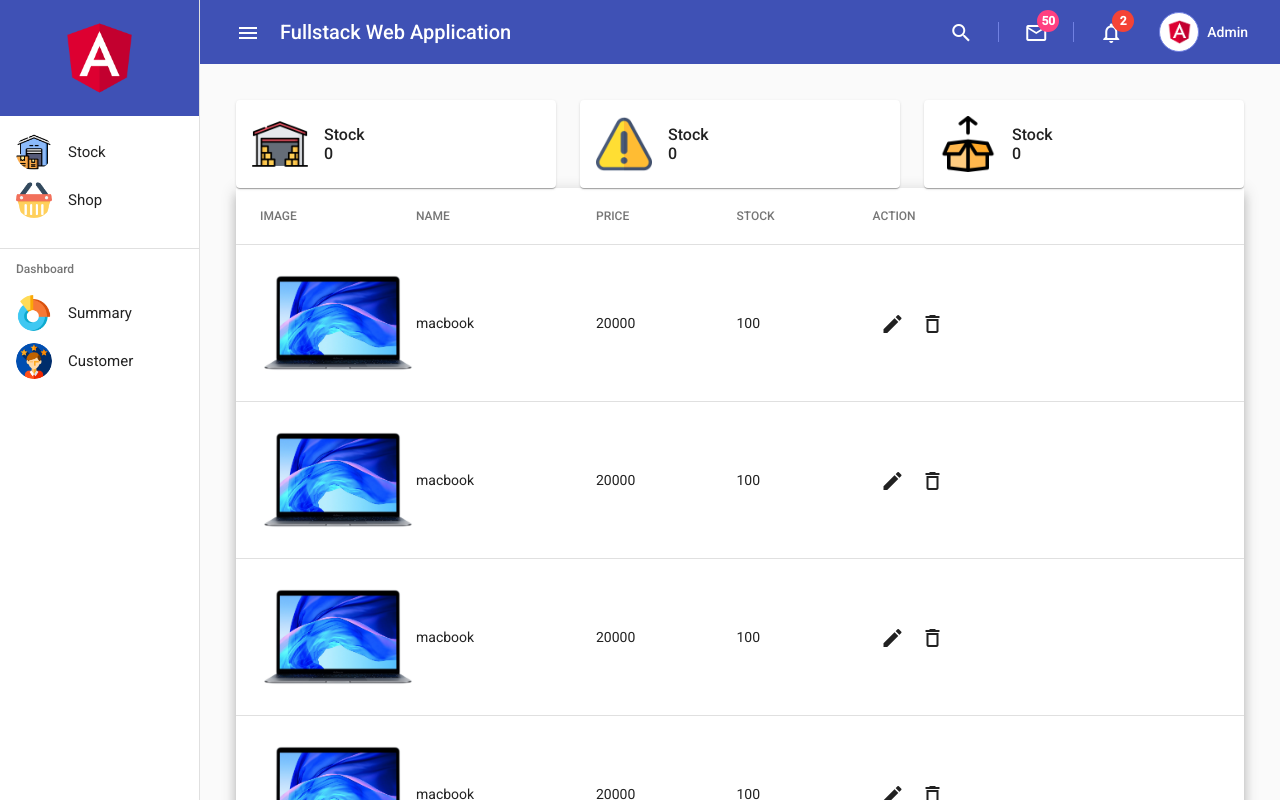
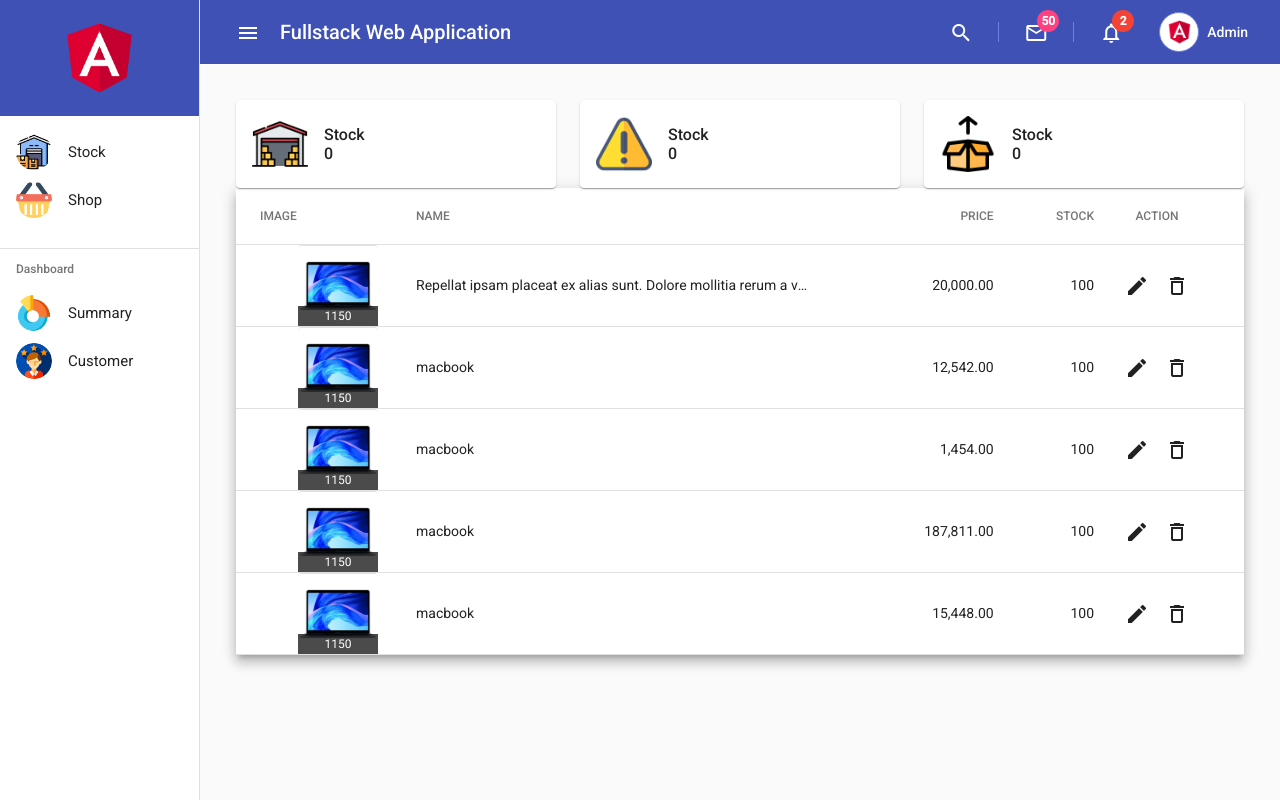
Before and after one commit to iiimomoniii/Intro-fullstack-frontend, an Angular app: page /stock in a window 1280 px wide. Built offline with nearby package versions, Linux system fonts and the light colour scheme.

Commit message:
edit stock => datatable
pipe number : '1.2-2' => 0.00 |
text-truncate increase text length

```diff
--- a/src/app/components/menus/stock/stock-home/stock-home.component.html
+++ b/src/app/components/menus/stock/stock-home/stock-home.component.html
@@ -1,7 +1,10 @@
 <div class="row">
   <div class="col-md-4">
     <mat-card class="d-flex align-items-center">
+
       <img src="assets/images/icons/warehouse.png" alt="" class="icon me-3">
+
+
       <div class="d-dlex flex-column">
         <div class="h6 mb-0">Stock</div>
         <div class="h6 mb-0">0</div>
@@ -28,31 +31,37 @@
   </div>
 </div>
 
+<!-- table -->
 <table mat-table [dataSource]="dataSource" class="mat-elevation-z8 w-100">
 
   <ng-container matColumnDef="image">
     <th mat-header-cell *matHeaderCellDef class="text-uppercase"> Image </th>
-    <td mat-cell *matCellDef="let data"><img [src]="data.image" class="img-fluid rounded-top" alt=""></td>
+    <td mat-cell *matCellDef="let data">
+      <div class="over-lay mx-auto d-block border-top border-left border-right rounded-top">
+        <img [src]="data.image" class="img-fluid bg-light rounded-top" alt="">
+        <div class="over-lay-text text-center mat-small">1150</div>
+      </div>
+    </td>
   </ng-container>
 
   <ng-container matColumnDef="name">
     <th mat-header-cell *matHeaderCellDef class="text-uppercase"> Name </th>
-    <td mat-cell *matCellDef="let data"> {{ data.name}} </td>
+    <td mat-cell *matCellDef="let data" class="text-truncate"> {{ data.name}} </td>
   </ng-container>
 
   <ng-container matColumnDef="price">
-    <th mat-header-cell *matHeaderCellDef class="text-uppercase"> Price </th>
-    <td mat-cell *matCellDef="let data"> {{ data.price }} </td>
+    <th mat-header-cell *matHeaderCellDef class="text-uppercase text-end"> Price </th>
+    <td mat-cell *matCellDef="let data" class="text-end"> {{ data.price | number : '1.2-2' }} </td>
   </ng-container>
 
   <ng-container matColumnDef="stock">
-    <th mat-header-cell *matHeaderCellDef class="text-uppercase"> Stock </th>
-    <td mat-cell *matCellDef="let data"> {{ data.stock }} </td>
+    <th mat-header-cell *matHeaderCellDef class="text-uppercase text-end"> Stock </th>
+    <td mat-cell *matCellDef="let data" class="text-end"> {{ data.stock | number }} </td>
   </ng-container>
 
   <ng-container matColumnDef="action">
-    <th mat-header-cell *matHeaderCellDef class="text-uppercase"> Action </th>
-    <td mat-cell *matCellDef="let data">
+    <th mat-header-cell *matHeaderCellDef class="text-uppercase text-center"> Action </th>
+    <td mat-cell *matCellDef="let data" class="text-center">
       <button mat-icon-button>
         <mat-icon>edit_outline</mat-icon>
       </button>
@@ -66,3 +75,4 @@
   <tr mat-header-row *matHeaderRowDef="displayedColumns"></tr>
   <tr mat-row *matRowDef="let row; columns: displayedColumns;"></tr>
 </table>
+<!-- table -->
--- a/src/app/components/menus/stock/stock-home/stock-home.component.scss
+++ b/src/app/components/menus/stock/stock-home/stock-home.component.scss
@@ -10,5 +10,31 @@ td.mat-column-image {
 
 th.mat-column-name,
 td.mat-column-name {
-    width: 180px;
+    max-width: 150px;
 }
+
+th.mat-column-action,
+td.mat-column-action {
+    width: 150px;
+}
+
+
+.over-lay{
+    position: relative;
+    width: 80px;
+}
+
+.over-lay>img{
+    height: 80px;
+    object-fit: cover;
+}
+
+.over-lay-text {
+    background-color: #000;
+    position: absolute;
+    bottom: 0;
+    left: 0;
+    color: #fff;
+    opacity: 0.7;
+    width: 100%;
+}
--- a/src/app/components/menus/stock/stock-home/stock-home.component.ts
+++ b/src/app/components/menus/stock/stock-home/stock-home.component.ts
@@ -23,7 +23,7 @@ export class StockHomeComponent implements OnInit {
 
     const dummy: Product[] = [
      {
-      name : "macbook",
+      name : "Repellat ipsam placeat ex alias sunt. Dolore mollitia rerum a veritatis consectetur hic veniam. Ipsam reprehenderit itaque fugit accusamus culpa libero et qui. Quia ipsum et facere. Quos eveniet itaque sequi cupiditate.",
       stock : 100,
       price : 20000,
       image: "assets/images/products/macbook.jpg"
@@ -31,25 +31,25 @@ export class StockHomeComponent implements OnInit {
      {
       name : "macbook",
       stock : 100,
-      price : 20000,
+      price : 12542,
       image: "assets/images/products/macbook.jpg"
      },
      {
       name : "macbook",
       stock : 100,
-      price : 20000,
+      price : 1454,
       image: "assets/images/products/macbook.jpg"
      },
      {
       name : "macbook",
       stock : 100,
-      price : 20000,
+      price : 187811,
       image: "assets/images/products/macbook.jpg"
      },
      {
         name : "macbook",
         stock : 100,
-        price : 20000,
+        price : 15448,
         image: "assets/images/products/macbook.jpg"
       },
     ];
```
